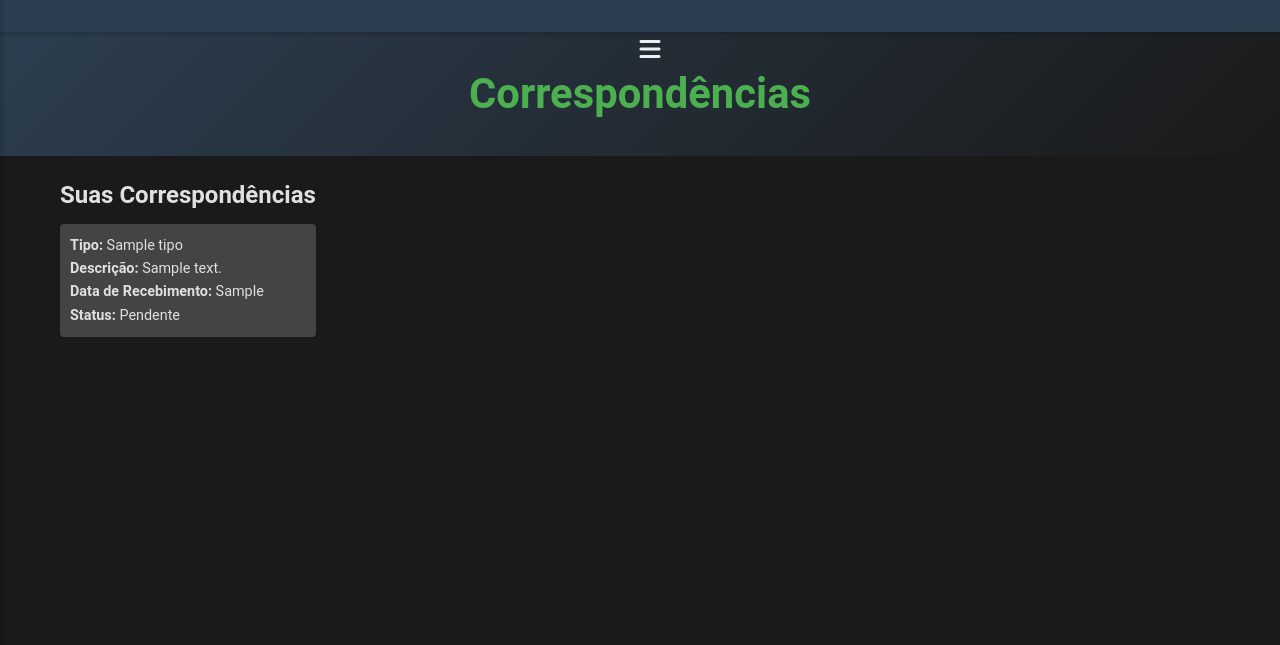
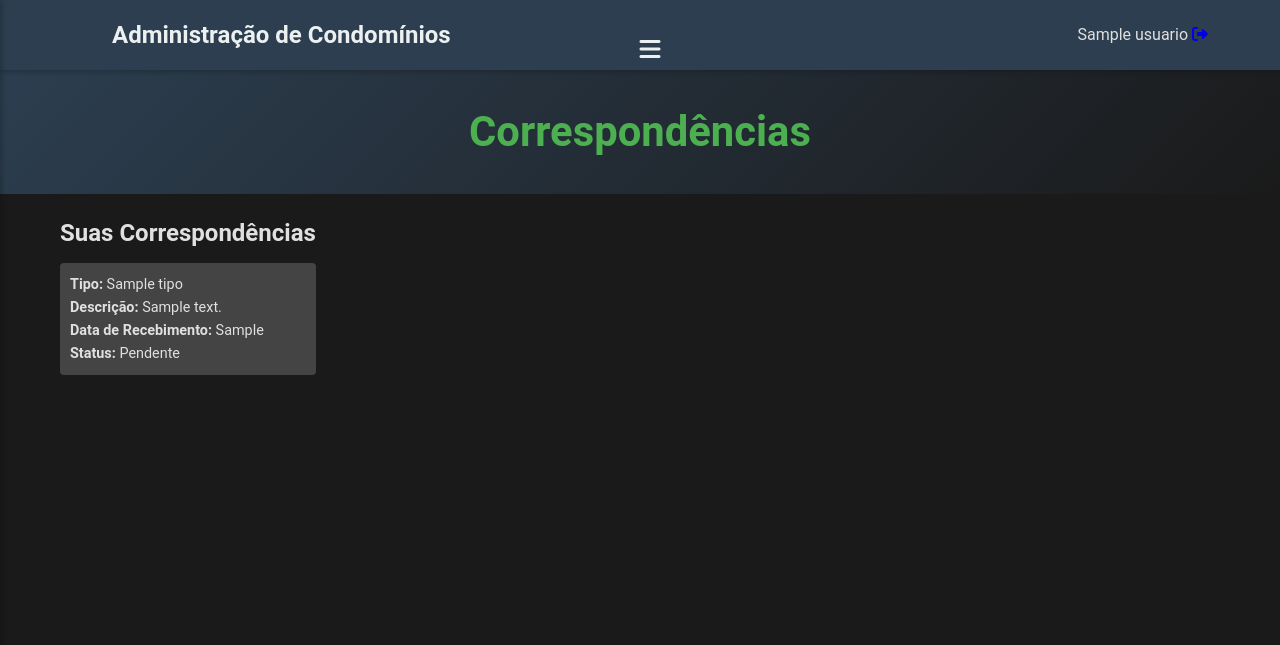
Before and after one commit to Sthsantos/AppCondominio, a Flask app: template templates/correspondencias.html in a window 1280 px wide. Shown: the top 645 px of the page. Run offline with Flask 3, Linux system fonts and the light colour scheme; the template is opened without the code that fills it: most values are stand-ins (such as "Sample title", 1, 10 or a date in 2020).

Commit message:
Update correspondencias.html

```diff
--- a/templates/correspondencias.html
+++ b/templates/correspondencias.html
@@ -6,7 +6,6 @@
     <title>Correspondências - Administração de Condomínios</title>
     <link rel="stylesheet" href="{{ url_for('static', filename='style.css') }}">
     <link rel="stylesheet" href="https://cdnjs.cloudflare.com/ajax/libs/font-awesome/6.0.0-beta3/css/all.min.css">
-    <script src="{{ url_for('static', filename='script.js') }}" defer></script>
     <script>
         function toggleSidebar() {
             const sidebar = document.querySelector('.sidebar');
@@ -15,18 +14,26 @@
     </script>
 </head>
 <body>
+    <!-- Cabeçalho Fixo -->
     <header>
         <div class="navbar">
             <button class="sidebar-toggle" onclick="toggleSidebar()">
                 <i class="fas fa-bars"></i>
             </button>
-            <div class="logo"></div>
+            <div class="logo">Administração de Condomínios</div>
+            <div class="user-info">
+                {% if usuario %}
+                    <span>{{ usuario['nome'] }}</span>
+                    <a href="{{ url_for('logout') }}" class="logout-icon"><i class="fas fa-sign-out-alt"></i></a>
+                {% endif %}
+            </div>
         </div>
     </header>
 
     <!-- Menu Lateral -->
     <nav class="sidebar">
         <ul>
+            <li><a href="{{ url_for('index') }}"><i class="fas fa-home"></i> Início</a></li>
             <li><a href="{{ url_for('perfil') }}"><i class="fas fa-user"></i> Perfil</a></li>
             <li><a href="{{ url_for('configuracoes') }}"><i class="fas fa-cog"></i> Configurações</a></li>
             <li><a href="{{ url_for('manutencao') }}"><i class="fas fa-wrench"></i> Manutenção</a></li>
@@ -35,6 +42,7 @@
             <li><a href="{{ url_for('feedback') }}"><i class="fas fa-comments"></i> Feedback</a></li>
             <li><a href="{{ url_for('moradores') }}"><i class="fas fa-users"></i> Moradores</a></li>
             <li><a href="{{ url_for('forum') }}"><i class="fas fa-comment-dots"></i> Fórum</a></li>
+            <li><a href="{{ url_for('anuncios') }}"><i class="fas fa-bullhorn"></i> Anúncios</a></li>
             {% if session.get('tipo_usuario') == 'admin' %}
                 <li><a href="{{ url_for('comunicacao') }}"><i class="fas fa-bullhorn"></i> Comunicação</a></li>
                 <li><a href="{{ url_for('relatorios') }}"><i class="fas fa-chart-bar"></i> Relatórios</a></li>
@@ -46,11 +54,12 @@
         </ul>
     </nav>
 
+    <!-- Conteúdo Principal -->
     <main class="correspondencias-page">
         <section class="hero">
             <h1 class="animate-text">Correspondências</h1>
         </section>
-        <section class="content">
+        <div class="content">
             <div class="correspondencias-list-container">
                 {% if session.get('tipo_usuario') == 'admin' %}
                     <!-- Correspondências Recebidas (Não Entregues) -->
@@ -107,7 +116,7 @@
                     </ul>
                 {% endif %}
             </div>
-        </section>
+        </div>
     </main>
 
     <!-- Barra Inferior -->
@@ -124,7 +133,7 @@
             <i class="fas fa-calendar-alt"></i>
             <span>Reservas</span>
         </a>
-        <a href="{{ url_for('mensagens') }}" class="{% if request.endpoint == 'mensagens' %}active{% endif %}">
+        <a href="{{ url_for('comunicacao') }}" class="{% if request.endpoint == 'comunicacao' %}active{% endif %}">
             <i class="fas fa-envelope"></i>
             <span>Mensagens</span>
         </a>
```
